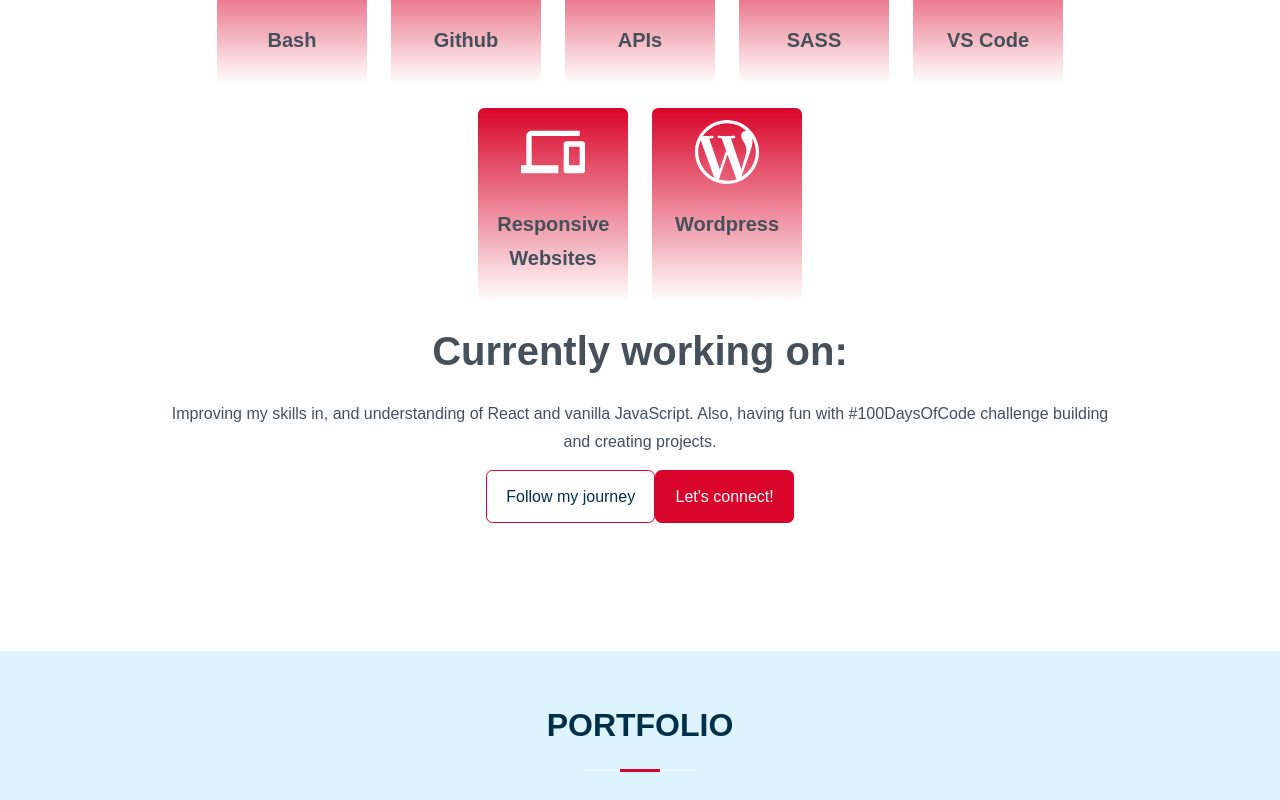
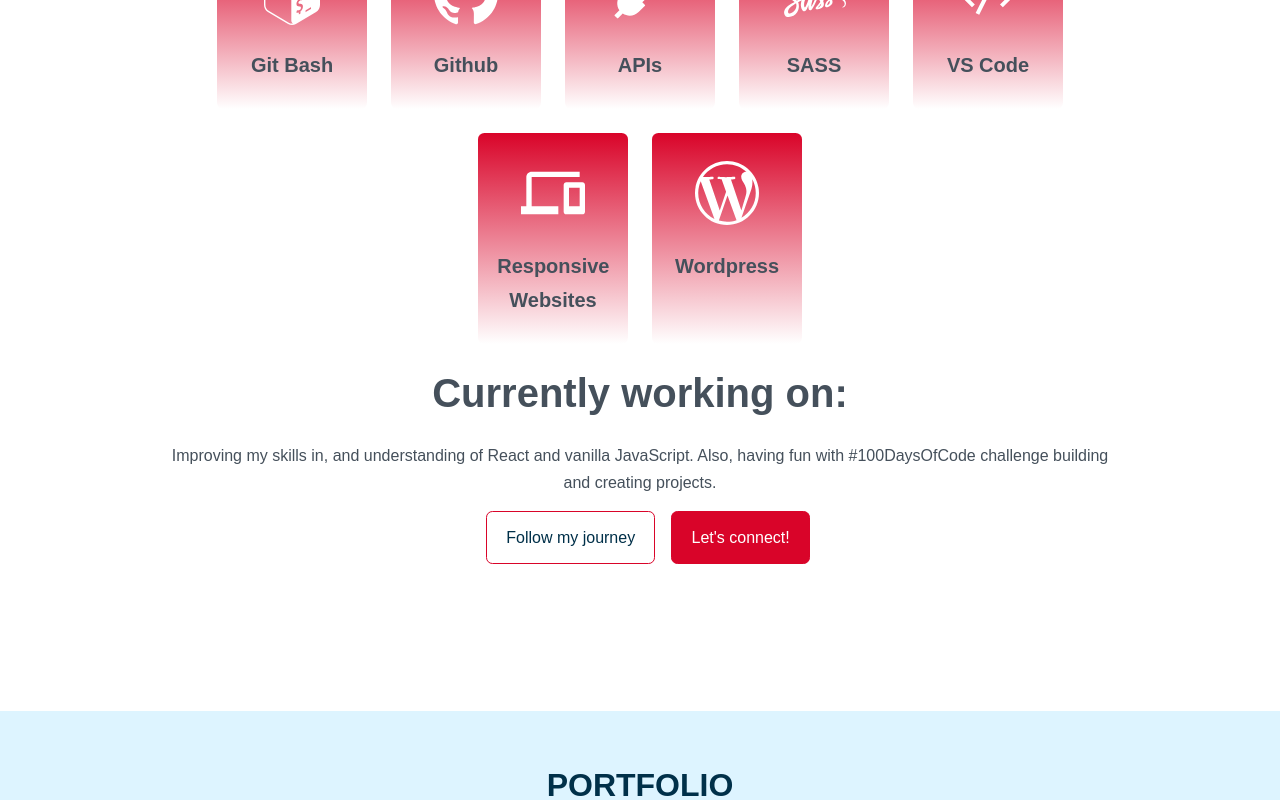
Before and after one commit to remarshal/marshal-rocks-react, a React (Create React App) app: page / in a window 1280 px wide. Shown: the part 2100-2900 px from the top of the page. Built offline with nearby package versions, Linux system fonts and the light colour scheme; a web font is replaced by a local one.

Commit message:
css sections

```diff
--- a/src/Components/skills.css
+++ b/src/Components/skills.css
@@ -28,6 +28,7 @@
 .skills--icons {
     color: var(--color-white);
     font-size: 4rem;
+    margin-top: 1rem;
 }
 
 .skills--card:hover > .skills--icons {
@@ -37,6 +38,10 @@
 .skills--cards p {
     margin: 2rem;
     color: var(--color-dark);
+}
+
+.btn--card {
+    margin: 0rem 0rem 1.2rem 1rem;
 }
 
 /* =============================== MEDIA QUERIES (MEDIUM DEVICES) =============================== */
--- a/src/Components/skills.jsx
+++ b/src/Components/skills.jsx
@@ -11,7 +11,7 @@ const Skills = () => {
         <section id='skills'>
             <div className="section-title">
                 <h2>Skills & Tools</h2>
-                <h4>The skills, tools and technologies I use to bring your products to life.</h4>
+                <h5>The skills, tools and technologies I use to bring your products to life.</h5>
             </div>
             <div className="container skills--container">
                 <div className="skills--content">
@@ -38,7 +38,7 @@ const Skills = () => {
                         </article>
                         <article className='skills--card'>
                             <SiGnubash className='skills--icons' />
-                            <h5>Bash</h5>
+                            <h5>Git Bash</h5>
                         </article>
                         <article className='skills--card'>
                             <SiGithub className='skills--icons' />
@@ -67,8 +67,8 @@ const Skills = () => {
                     </div>
                     <h2>Currently working on:</h2>
                     <p>Improving my skills in, and understanding of React and vanilla JavaScript.  Also, having fun with #100DaysOfCode challenge building and creating projects.</p>
-                    <a href="https://instagram.com/marshal.rocks" target="_blank" className='btn'>Follow my journey</a>
-                    <a href='#contact' className='btn btn-primary'>Let's connect!</a>
+                    <a href="https://instagram.com/marshal.rocks" target="_blank" className='btn btn--card'>Follow my journey</a>
+                    <a href='#contact' className='btn btn-primary btn--card'>Let's connect!</a>
                 </div>
             </div>
         </section>
--- a/src/index.css
+++ b/src/index.css
@@ -98,7 +98,6 @@ img {
 
 section {
   margin-top: 8rem;
-  /* height: 100vh; */
 }
 
 section > h2,
@@ -164,9 +163,9 @@ section > h5 {
   position: absolute;
   display: block;
   width: 120px;
-  height: 1px;
-  background: var(--color-pale);
-  bottom: 1px;
+  height: 3px;
+  background: var(--color-accent);
+  bottom: 0px;
   left: calc(50% - 60px);
 }
 .section-title h2::after {
```
